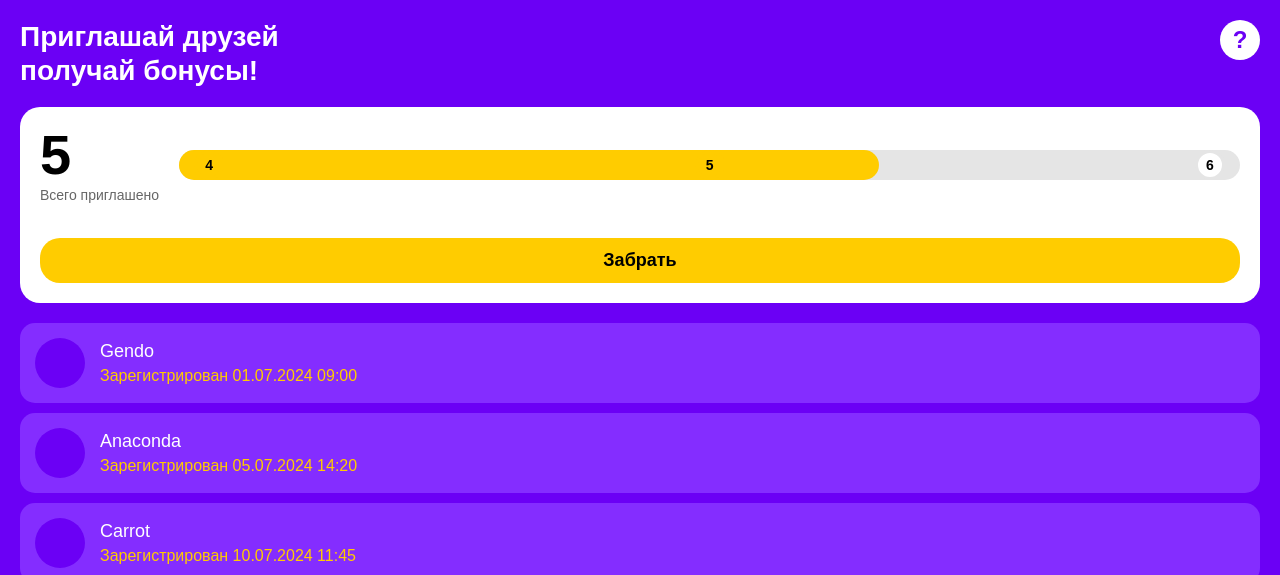
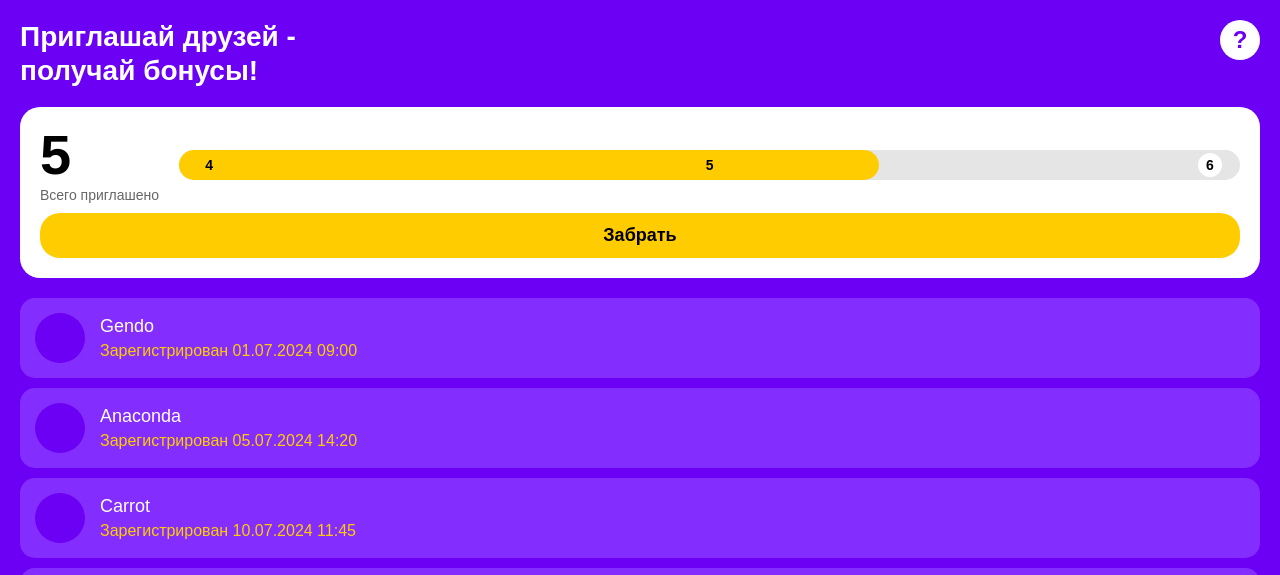
Before and after one commit to GOODOCHEQ/TestGame, a plain HTML site: page frens.html in a window 1280 px wide. Shown: the top 575 px of the page. Drawn offline with Linux system fonts and the light colour scheme.

Commit message:
Update frens.html

```diff
--- a/frens.html
+++ b/frens.html
@@ -122,7 +122,7 @@
             cursor: pointer;
             transition: background-color 0.3s;
             width: 100%;
-            margin-top: 15px;
+            margin-top: -10px;
         }
         .claim-button:hover {
             background-color: #FFD633;
@@ -234,7 +234,7 @@
         /* Стили для кнопок Invite Troops и Copy */
         .invite-troops-container {
             position: fixed;
-            bottom: 100px; /* 20 пикселей выше блока навигации */
+            bottom: 105px;
             left: 20px;
             right: 20px;
             display: flex;
@@ -276,7 +276,7 @@
 </head>
 <body>
     <div class="header">
-        <div class="title">Приглашай друзей<br>получай бонусы!</div>
+        <div class="title">Приглашай друзей -<br>получай бонусы!</div>
         <div class="rules" id="rulesButton">?</div>
     </div>
     <div class="invite-box">
```
